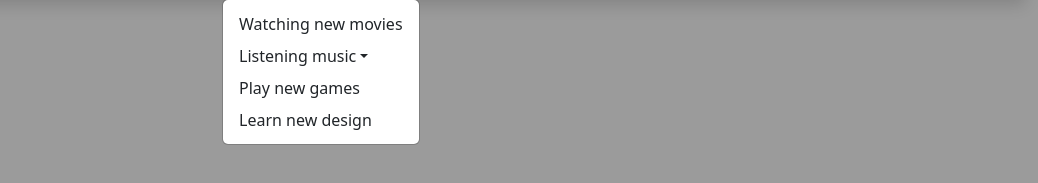
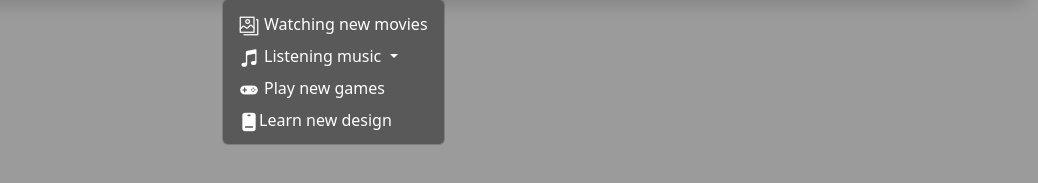
Before and after one commit to JesusDavid2002/jdsc-fe-gc-bootstrap-19-06-2023, a plain HTML site: page proyecto3/index.html in a window 1280 px wide. Both pictures are taken after a click on the item "Service". Shown: the part 115-298 px from the top of the page, 242-1280 px from the left. Drawn offline with nearby package versions, Linux system fonts and the light colour scheme.

Commit message:
new commit

```diff
--- a/proyecto3/css/pr3.css
+++ b/proyecto3/css/pr3.css
@@ -82,6 +82,25 @@ h2{
     margin-right: 0px;
 }
 
+.dropdown-menu{
+    background-color: rgb(90, 89, 89);
+}
+
+.dropdown-item{
+    color: white;
+}
+
+.dropdown-item:hover{
+    background-color: rgb(59, 59, 59);
+    color: white;
+}
+
+.imgmenu{
+    width: 20px;
+    height: 20px;
+    margin-right: 5px;
+}
+
 .divimgnav{
     background-image: url('../img/homehover.png');
     background-size: cover;
@@ -133,7 +152,7 @@ h2{
 .navbar-collapse.collapse.show{
     background-color: #4ca8eb;
     display: grid;
-    grid-template-columns: 1fr 1fr 1fr;
+    grid-template-columns: 1fr 1fr 1fr ;
     grid-template-rows: 1fr 1fr;
 }
 
@@ -151,15 +170,22 @@ h2{
 .navbar-collapse.collapse.show .divimgnav4, .navbar-collapse.collapse.show .divimgnav5 {
     display: none;
 }
+
 .navbar-collapse.collapse.show form{
-    grid-column: 1/3;
+    grid-column: 1 / 3;
+    grid-row: 3 / 4;
     margin-left: 5px;
 }
 
 .navbar-collapse.collapse.show .nv-user{
     width: auto;
+    grid-column: 3 / 4;
 }
 
+.navbar-collapse.collapse.show .dropdown-menu{
+    position: absolute;
+
+}
 /* ---------------------------------------------------
 Media querys */
 
--- a/proyecto3/index.html
+++ b/proyecto3/index.html
@@ -65,16 +65,30 @@
                             <div class="divimgnav3 mt-2"></div>
                             <a class="nav-link dropdown-toggle nv-lk-1" href="#" role="button" data-bs-toggle="dropdown">Service</a>
                             <ul class="dropdown-menu">
-                                <li><a class="dropdown-item" href="#">Watching new movies</a></li>
+                                <li class="d-flex">
+                                    <a class="dropdown-item" href="#">
+                                        <img src="./img/photo_photos_icon.png" alt="" class="imgmenu">Watching new movies
+                                    </a>
+                                </li>
                                 <li class="dropdown">
-                                    <a class="dropdown-item dropdown-toggle" href="#" role="button" data-bs-toggle="dropdown">Listening music</a>
+                                    <a class="dropdown-item dropdown-toggle" href="#" role="button" data-bs-toggle="dropdown">
+                                        <img src="./img/note_music_icon.png" alt="" class="imgmenu">Listening music
+                                    </a>
                                     <ul class="dropdown-menu">
                                         <li><a class="dropdown-item" href="#">Listening to Pop Music</a></li>
                                         <li><a class="dropdown-item" href="#">Listening to Classical Music</a></li>
                                     </ul>
                                 </li>
-                                <li><a class="dropdown-item" href="#">Play new games</a></li>
-                                <li><a class="dropdown-item" href="#">Learn new design</a></li>
+                                <li>
+                                    <a class="dropdown-item" href="#">
+                                        <img src="./img/controller_game_icon.png" alt="" class="imgmenu">Play new games
+                                    </a>
+                                </li>
+                                <li>
+                                    <a class="dropdown-item" href="#">
+                                        <img src="./img/smartphone_device_icon.png" alt="">Learn new design
+                                    </a>
+                                </li>
                             </ul>
                         </li>
                         <li class="nav-item pt-3 nv-it-1">
```
Also changed, not shown: proyecto3/img/controller_game_icon.png (added), proyecto3/img/note_music_icon.png (added), proyecto3/img/photo_photos_icon.png (added), proyecto3/img/smartphone_device_icon.png (added).
